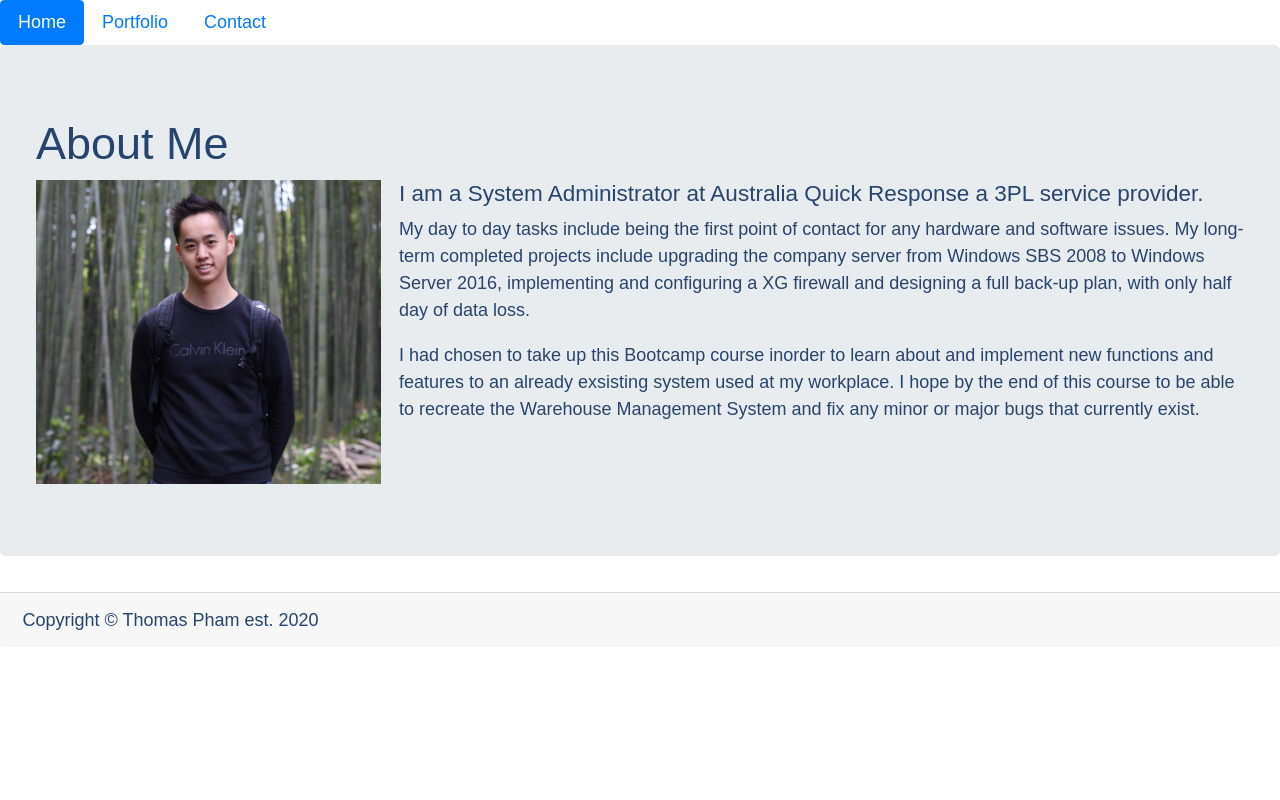
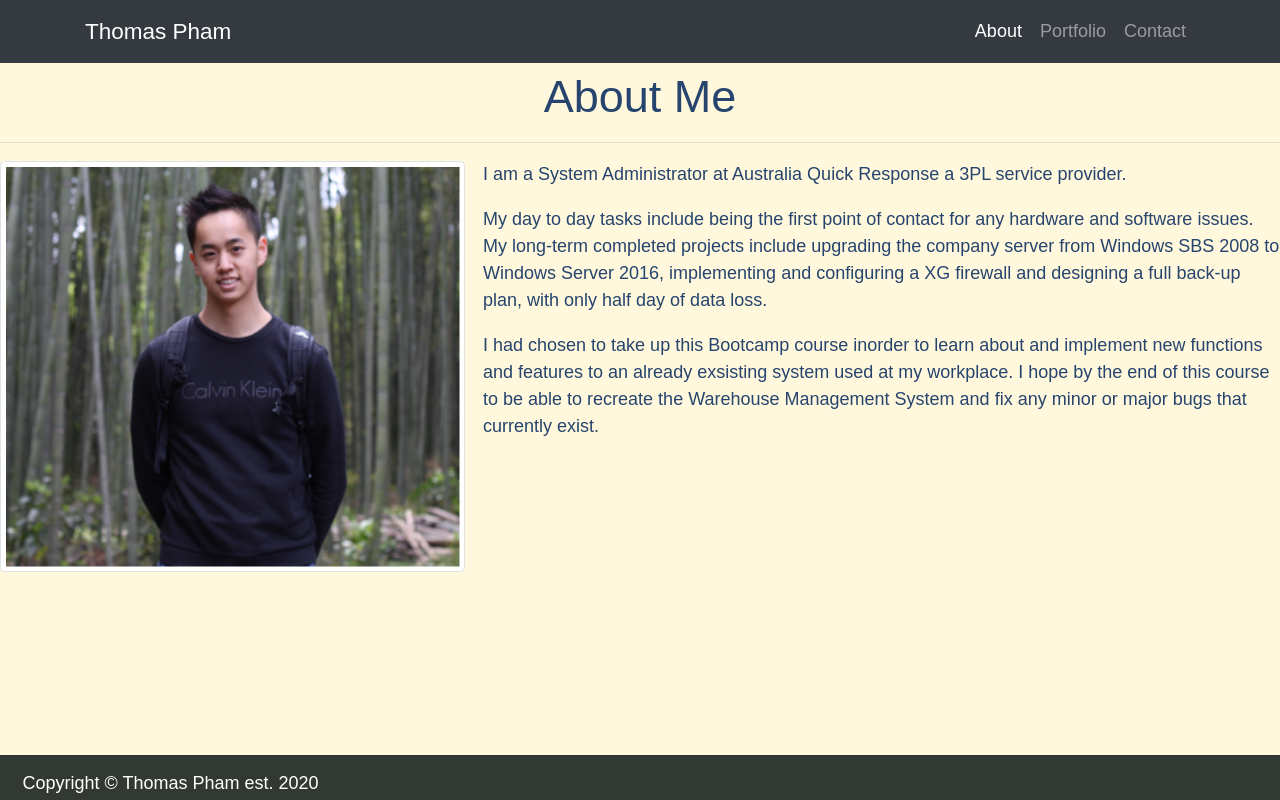
Before and after one commit to phamthomas12/Portfolio, a plain HTML site: page index.html in a window 1280 px wide. Drawn offline with nearby package versions, Linux system fonts and the light colour scheme.

Commit message:
Third Draft W2

```diff
--- a/assets/css/style.css
+++ b/assets/css/style.css
@@ -1,13 +1,13 @@
-body,
-html {
+body, html {
     font-family: 'Arial', 'Helvetica Neue', Helvetica, sans-serif;
     color: rgb(38, 68, 110);
-    background: url("../images/email-pattern.png");
+    background: cornsilk;
     background-repeat: repeat;
     width: 100%;
     height: 100%;
     font-size: 18px;
     margin: 0;
+    padding-top: 35px;
 }
 
 table td {
@@ -18,18 +18,36 @@ table td {
 
 section article {
     width: 960px;
-    background-color: white;
-    border-radius: 10px;
+    height: 935px;
+    background-color:cornsilk;
     margin-right: auto;
     margin-left: auto;
+    padding-bottom: 2px;
 }
-
-.tableContainer {
-    overflow-x: auto;
-    margin: 0 auto;
+section h1 {
+    text-align: center;
+    position: relative;
 }
 
 .tableContainer p {
     text-align: center;
+}
 
+footer {
+    position:fixed;
+    bottom: 0%;
+    height: 45px;
+    width: 100%;
+    background: #343a34;
+    color: white;
 }
+
+.about-image {
+    float: left;
+    margin-right: 1rem;
+}
+
+@media screen and (max-width: 640px;) {
+    .about-image {
+        float: middle;
+    }
--- a/index.html
+++ b/index.html
@@ -12,12 +12,30 @@
     <title>Thomas Pham HomePage</title>
   </head>
   <body>
-    <nav class="nav nav-pills flex-column flex-sm-row">
-        <a class="flex-sm-fill text-sm-center nav-link active" href="index.html">Home</a>
-        <a class="flex-sm-fill text-sm-center nav-link" href="portfolio.html">Portfolio</a>
-        <a class="flex-sm-fill text-sm-center nav-link" href="contact.html">Contact</a>
+    <nav class="navbar navbar-expand-md navbar-dark bg-dark fixed-top">
+      <div class="container">
+        <a class="navbar-brand" href="index.html">Thomas Pham</a>
+        <button class="navbar-toggler" type="button" data-toggle="collapse" data-target="#navbarsExampleDefault"
+          aria-controls="navbarsExampleDefault" aria-expanded="false" aria-label="Toggle navigation">
+          <span class="navbar-toggler-icon"></span>
+        </button>
+
+        <div class="collapse navbar-collapse" id="navbarsExampleDefault">
+          <span class="mr-auto"></span>
+          <ul class="navbar-nav">
+            <li class="nav-item active">
+              <a class="nav-link" href="index.html">About</a>
+            </li>
+            <li class="nav-item">
+              <a class="nav-link" href="portfolio.html">Portfolio</a>
+            </li>
+            <li class="nav-item">
+              <a class="nav-link" href="contact.html">Contact</a>
+            </li>
+          </ul>
+        </div>
+      </div>
     </nav>
-
 
     <!-- Optional JavaScript -->
     <!-- jQuery first, then Popper.js, then Bootstrap JS -->
@@ -26,19 +44,16 @@
     <script src="https://maxcdn.bootstrapcdn.com/bootstrap/4.0.0/js/bootstrap.min.js" integrity="sha384-JZR6Spejh4U02d8jOt6vLEHfe/JQGiRRSQQxSfFWpi1MquVdAyjUar5+76PVCmYl" crossorigin="anonymous"></script>
     -->
     <section>
-    <div class="jumbotron">
       <h1>About Me</h1>
-        <div class="media">
-            <img class="align-self-start mr-3" src="./assets/images/Profile-Picture.png" alt="Profile-Picture" height="304px" width="345px"  alt="Profile Pic">
-            <div class="media-body">
-              <h5 class="mt-0">I am a System Administrator at Australia Quick Response a 3PL service provider.</h5>
+      <hr>
+        <img class="img-thumbnail about-image" src="./assets/images/Profile-Picture.png" alt="Profile-Picture" height="434px" width="465px"  alt="Profile Pic">
+          <p>I am a System Administrator at Australia Quick Response a 3PL service provider.</p>
           <p>My day to day tasks include being the first point of contact for any hardware and software issues.
           My long-term completed projects include upgrading the company server from Windows SBS 2008 to Windows Server 2016,
           implementing and configuring a XG firewall and designing a full back-up plan, with only half day of data loss.</p>
-              <p class="mb-0">I had chosen to take up this Bootcamp course inorder to learn about and implement new functions and features to an already
+          <p>I had chosen to take up this Bootcamp course inorder to learn about and implement new functions and features to an already
           exsisting system used at my workplace. I hope by the end of this course to be able to recreate the Warehouse Management System and
           fix any minor or major bugs that currently exist.</p>
-            </div>
     </section>
     <footer>
         <div class="absolute-bottom card-footer">Copyright © Thomas Pham est. 2020</div>
```
Also changed, not shown: contact.html (+31 -4 lines), portfolio.html (+30 -12 lines). Lines whose indentation alone changed are shown as unchanged.
